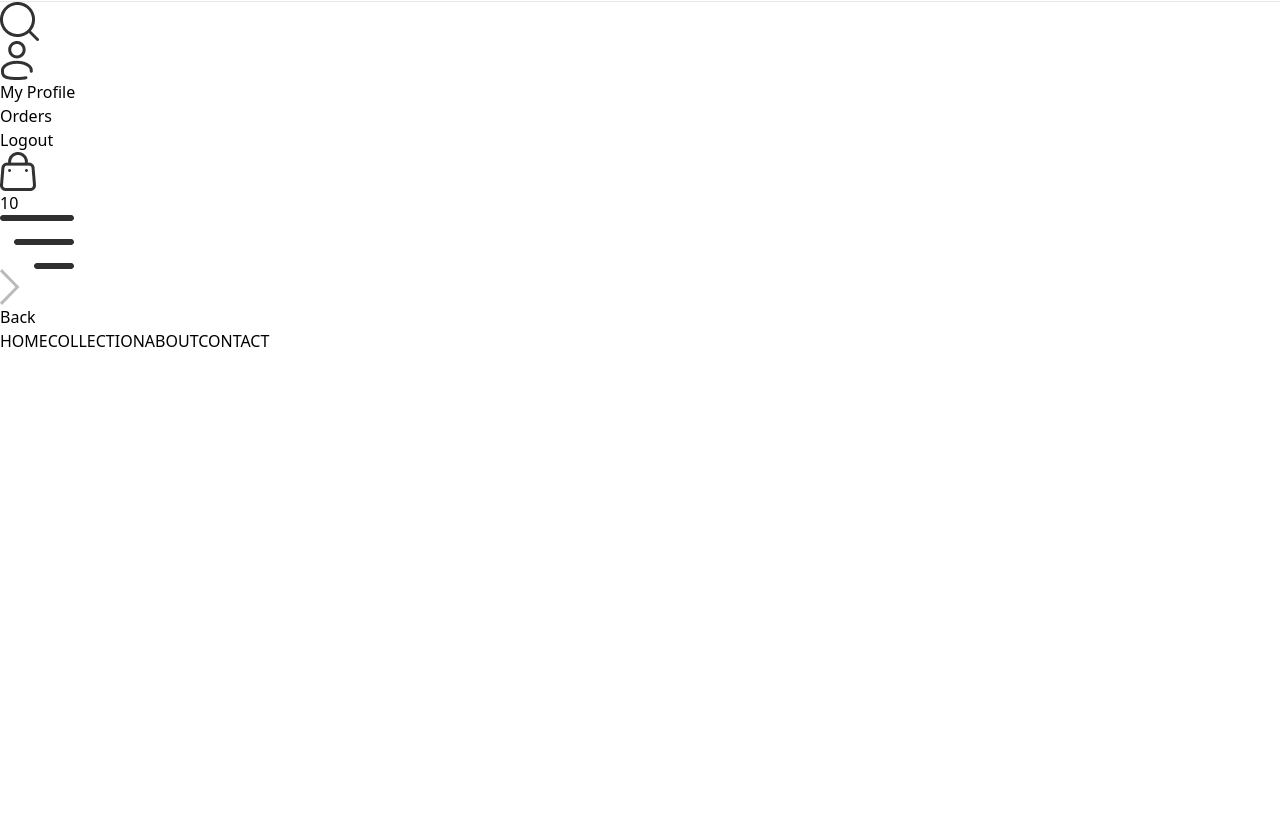
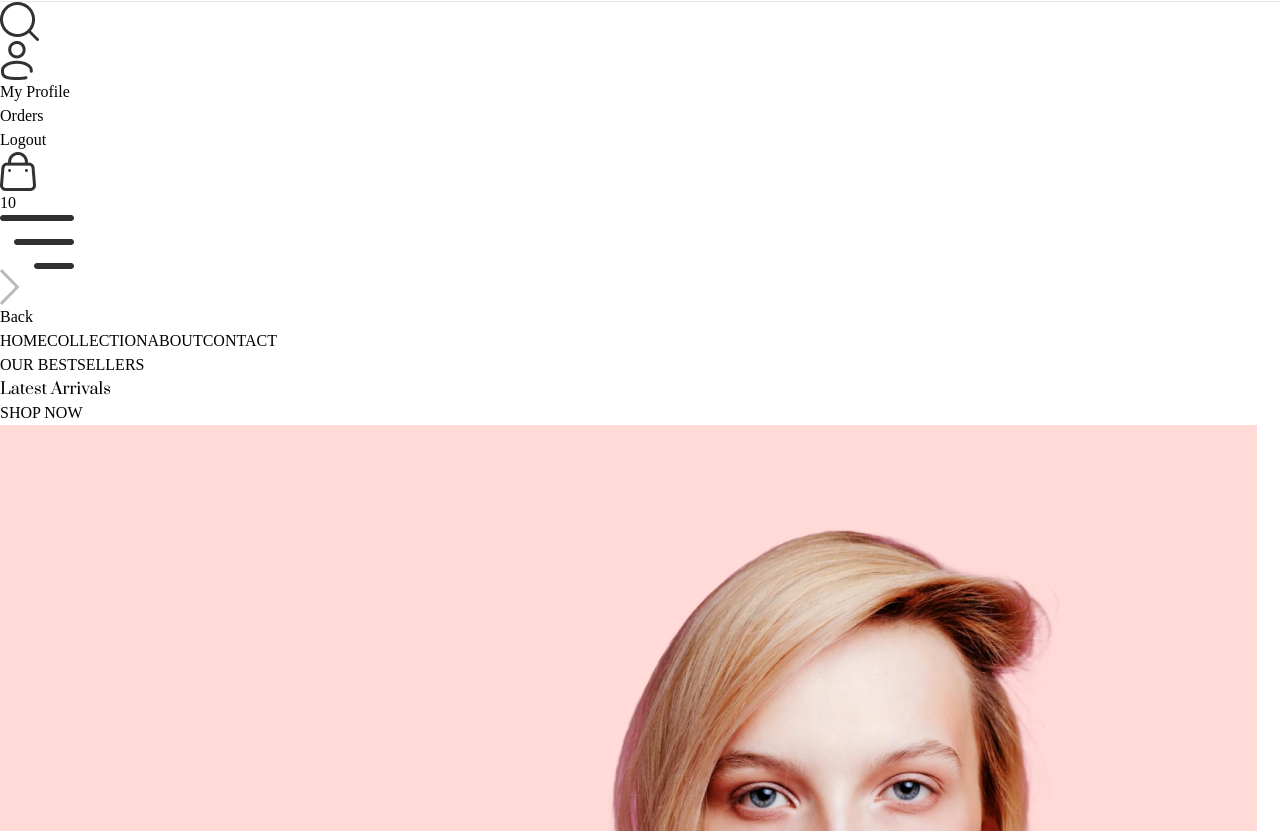
Before and after one commit to Goutham-IITJ/E-commerce-platform, a React (Vite) app in the folder frontend/: page / in a window 1280 px wide. Shown: the part 169-1000 px from the top of the page. Before the commit the page ends 800 px from the top, so only its background shows below. Built offline with nearby package versions, Linux system fonts and the light colour scheme.

Commit message:
hero page

```diff
--- a/frontend/src/App.jsx
+++ b/frontend/src/App.jsx
@@ -15,15 +15,15 @@ const App = () => {
     <div className="px-4 sm:px-[5vw] md:px-[7vw] lg:px-[9vw]">
       <Navbar/>
       <Routes>
-        <Route pathe="/" element={<Home />} />
-        <Route pathe="/collection" element={<Collection />} />
-        <Route pathe="/about" element={<About />} />
-        <Route pathe="/contact" element={<Contact />} />
-        <Route pathe="/product/:productId" element={<Product />} />
-        <Route pathe="/cart" element={<Cart />} />
-        <Route pathe="/login" element={<Login />} />
-        <Route pathe="/place-order" element={<PlaceOrder />} />
-        <Route pathe="/orders" element={<Orders />} />
+        <Route path="/" element={<Home />} />
+        <Route path="/collection" element={<Collection />} />
+        <Route path="/about" element={<About />} />
+        <Route path="/contact" element={<Contact />} />
+        <Route path="/product/:productId" element={<Product />} />
+        <Route path="/cart" element={<Cart />} />
+        <Route path="/login" element={<Login />} />
+        <Route path="/place-order" element={<PlaceOrder />} />
+        <Route path="/orders" element={<Orders />} />
       </Routes>
     </div>
   );
--- a/frontend/src/components/Hero.jsx
+++ b/frontend/src/components/Hero.jsx
@@ -1,11 +1,29 @@
-import React from 'react'
+import React from "react";
+import { assets } from "../assets/assets";
 
 const Hero = () => {
   return (
-    <div>
+    <div className="flex flex-col sm:flex-row border border-gray-400">
+      {/*hero left side */}
+      <div className="w-full sm:w-1/2 flex items-center justify-center py-10 sm:py-0">
+        <div className="text-[#414141]">
+          <div className="flex items-center gap-2">
+            <p className="w-8 md:w-11 h-[2px] bg-[#414141]"></p>
+            <p className="font-medium text-sm md:text-base">OUR BESTSELLERS</p>
+          </div>
+          <h1 className="prata-regular text-3xl sm:py-3 lg:text-5xl leading-relaxed">
+            Latest Arrivals
+          </h1>
+          <div className="flex items-center gap-2">
+            <p className="font-semibold text-sm md:text-base">SHOP NOW</p>
+            <p className="w-8 md:w-11 h-[1px] bg-[#414141]"></p>
+          </div>
+        </div>
+      </div>
+      {/*hero right side */}
+      <img src={assets.hero_img} className="w-full sm:w-1/2" alt="" />
+    </div>
+  );
+};
 
-    </div>
-  )
-}
-
-export default Hero
+export default Hero;
--- a/frontend/src/index.css
+++ b/frontend/src/index.css
@@ -1,3 +1,5 @@
+@import url('https://fonts.googleapis.com/css2?family=Prata&display=swap');
+
 @tailwind base;
 @tailwind components;
 @tailwind utilities;
@@ -5,3 +7,13 @@
 a.active hr{
     display: block;
 }
+
+*{
+    font-family: Outfit;
+}
+
+.prata-regular {
+    font-family: "Prata", serif;
+    font-weight: 400;
+    font-style: normal;
+  }
--- a/frontend/src/pages/Home.jsx
+++ b/frontend/src/pages/Home.jsx
@@ -1,5 +1,5 @@
 import React from 'react'
-
+import Hero from '../components/Hero'
 const Home = () => {
   return (
     <div>
```
